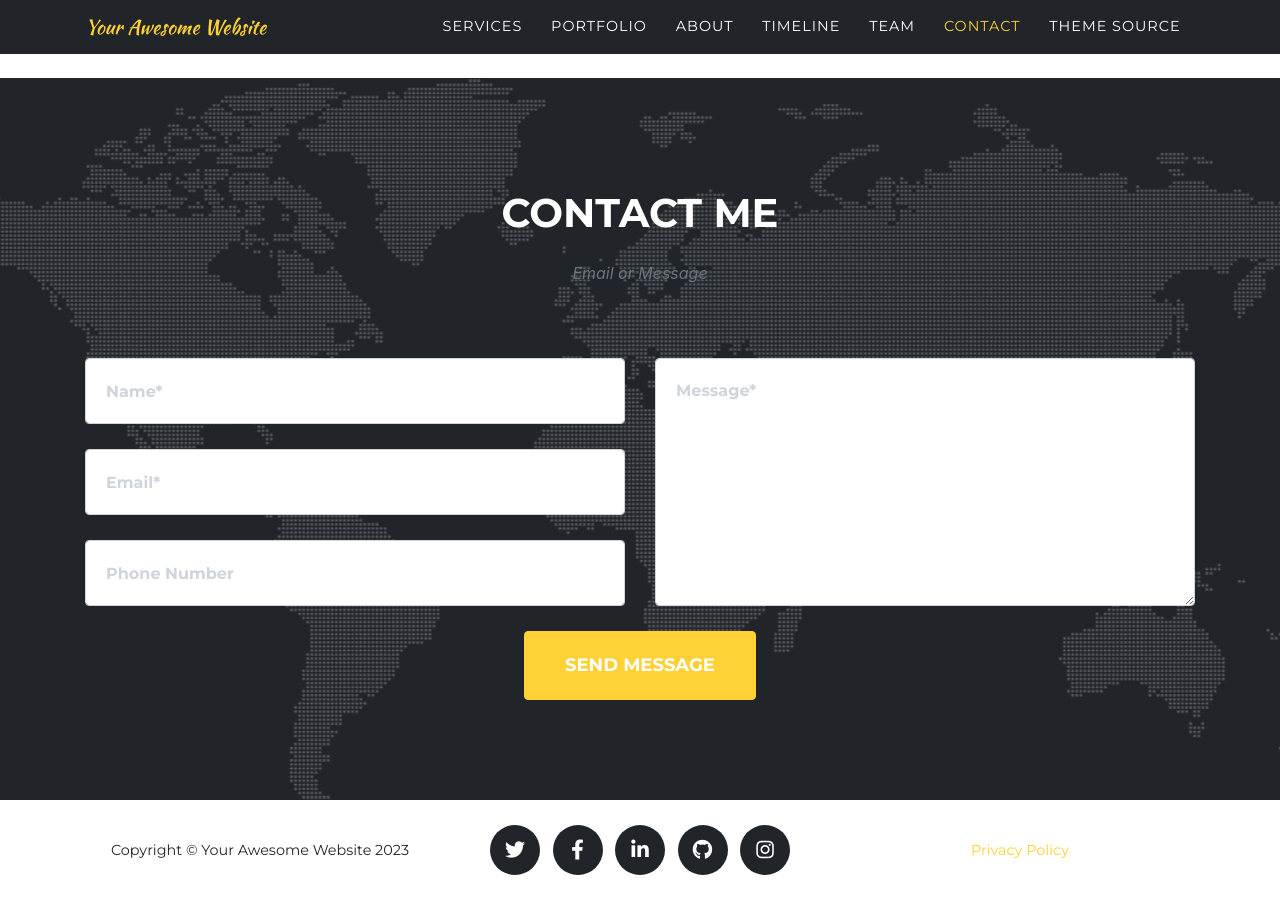
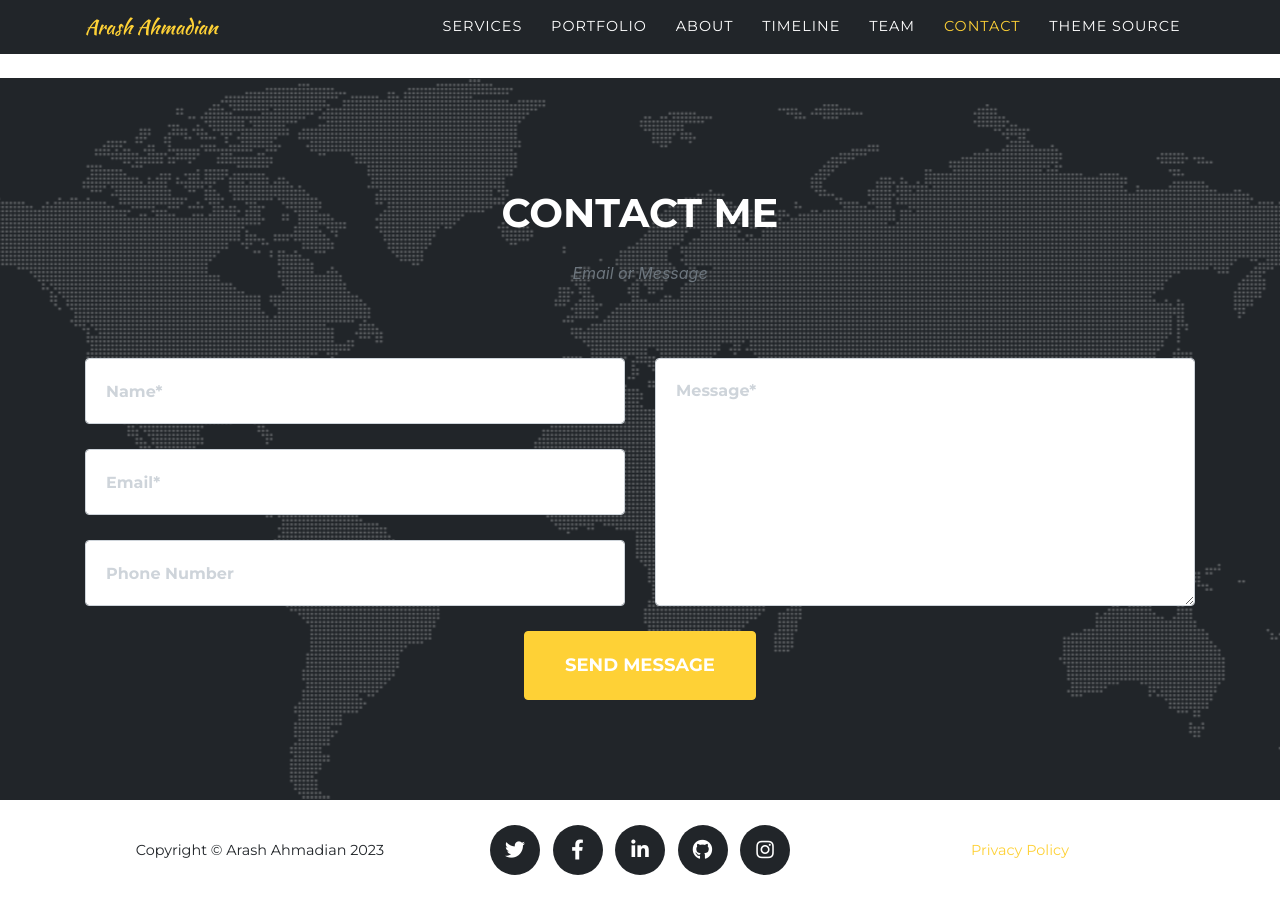
Before and after one commit to Arashamdn/arashamdn.github.io, a Jekyll site: the page built from index.md, in a window 1280 px wide and 900 px high, scrolled down 5693 px. Built offline with Jekyll 4.4.1, drawn with Linux system fonts in a browser that asks for light colours; some web fonts are replaced.

Commit message:
Update _config.yml

```diff
--- a/_config.yml
+++ b/_config.yml
@@ -16,10 +16,10 @@
 url    : "" # the base hostname & protocol for your site, e.g. http://example.com
 baseurl: "" # the subpath of your site, e.g. /blog
 
-title      : Your Awesome Website
-email      : your-email@example.com #this is also the email contact forms will go to
+title      : Arash Ahmadian
+email      : arash.amdn@gmail.com #this is also the email contact forms will go to
 description: "Site description"
-author     : Your Name
+author     : Arash
 # logo:     #optional, defaults to site title
   # path: assets\img\clients\creative-market.jpg
   # height: 60 #height in px, defaults to 52px
```
